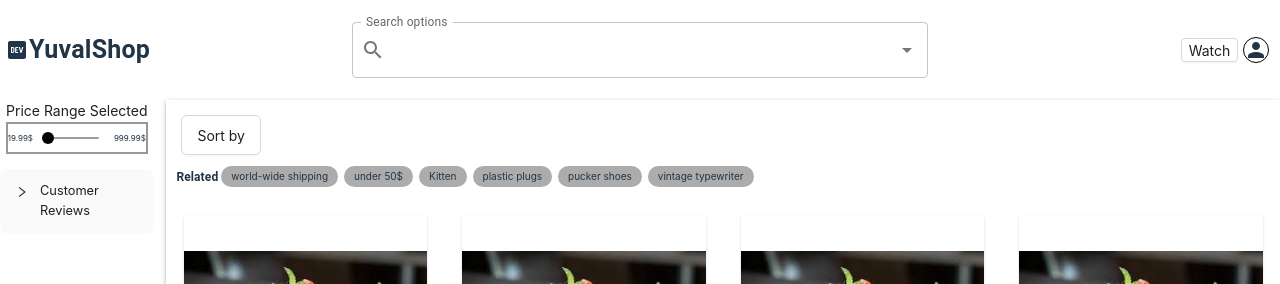
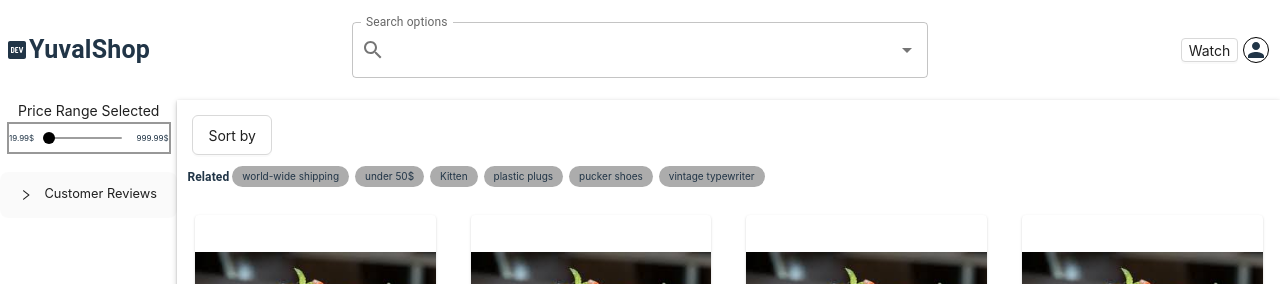
Before and after one commit to YuvalShvartsman/OnlineStore, a React (Vite) app: page / in a window 1280 px wide. Shown: the top 284 px of the page. Built offline with nearby package versions, Linux system fonts and the light colour scheme.

Commit message:
added a watch-list modal for tracking all of the items that were chosen

```diff
--- a/src/App.tsx
+++ b/src/App.tsx
@@ -1,7 +1,15 @@
 import MainPage from "./components/mainPage/MainPage";
+import EcommerceItemsProvider from "./providers/EcommerceItemsProvider";
+import WatchItemsProvider from "./providers/WatchItemsProvider";
 
 function App() {
-  return <MainPage />;
+  return (
+    <EcommerceItemsProvider>
+      <WatchItemsProvider>
+        <MainPage />
+      </WatchItemsProvider>
+    </EcommerceItemsProvider>
+  );
 }
 
 export default App;
--- a/src/components/mainPage/MainPage.css
+++ b/src/components/mainPage/MainPage.css
@@ -0,0 +1,5 @@
+.ShopAndSidebar {
+  display: flex;
+  width: 100%;
+  flex-direction: row;
+}
--- a/src/components/mainPage/MainPage.tsx
+++ b/src/components/mainPage/MainPage.tsx
@@ -1,15 +1,23 @@
-import EcommerceItemsProvider from "../../providers/EcommerceItemsProvider";
+import { useContext } from "react";
+
+import "./MainPage.css";
+
 import Navbar from "../navbar/Navbar";
 import ShopItems from "../shopItems/ShopItems";
 import Sidebar from "../sidebar/Sidebar";
+import EcommerceItemsContext from "../../context/EcommerceItemsContext";
 
 function MainPage() {
+  const { filteredEcommerceItems } = useContext(EcommerceItemsContext);
+
   return (
-    <EcommerceItemsProvider>
+    <>
       <Navbar />
-      <ShopItems />
-      <Sidebar />
-    </EcommerceItemsProvider>
+      <div className="ShopAndSidebar">
+        <Sidebar />
+        <ShopItems items={filteredEcommerceItems} />
+      </div>
+    </>
   );
 }
 
--- a/src/components/navbar/Navbar.tsx
+++ b/src/components/navbar/Navbar.tsx
@@ -9,10 +9,15 @@ import {
 
 import { LogoDev, Person, Search } from "@mui/icons-material";
 import { Button } from "antd";
-import { BaseSyntheticEvent, useContext } from "react";
+import { BaseSyntheticEvent, useContext, useState } from "react";
 import EcommerceItemsContext from "../../context/EcommerceItemsContext";
+import WatchModal from "../watchModal/WatchModal";
 
 function Navbar() {
+  const [open, setOpen] = useState(false);
+
+  const handleClose = () => setOpen(false);
+
   const { setValueToFilter, ecommerceItems } = useContext(
     EcommerceItemsContext
   );
@@ -20,6 +25,7 @@ function Navbar() {
 
   return (
     <div className="Navbar">
+      <WatchModal open={open} handleClose={handleClose} />
       <div className="LogoAndName">
         <LogoDev />
         <Typography fontSize={25} fontWeight={600}>
@@ -59,7 +65,9 @@ function Navbar() {
         />
       </div>
       <div className="UserAndWatch">
-        <Button size="small">Watch</Button>
+        <Button size="small" onClick={() => setOpen(true)}>
+          Watch
+        </Button>
         <Person className="PersonIcon" />
       </div>
     </div>
--- a/src/components/shopItems/ShopItems.css
+++ b/src/components/shopItems/ShopItems.css
@@ -1,8 +1,8 @@
 .Items {
-  position: absolute;
+  align-self: center !important;
   flex-grow: 1;
   justify-content: center;
   width: 87% !important;
-  right: 0;
+  min-width: 800px;
   box-shadow: 0 1px 2px 0 rgba(0, 0, 0, 0.2), 0 2px 6px 0 rgba(0, 0, 0, 0.19);
 }
--- a/src/components/shopItems/ShopItems.tsx
+++ b/src/components/shopItems/ShopItems.tsx
@@ -1,25 +1,26 @@
 import "./ShopItems.css";
 
 import { useContext } from "react";
-
-import { EcommerceItem } from "../../types/EcommerceItems";
 
 import Item from "./item/Item";
 
 import { Grid } from "@mui/material";
 
 import Filters from "./filters/Filters";
-import EcommerceItemsContext from "../../context/EcommerceItemsContext";
+import { EcommerceItem } from "../../types/EcommerceItems";
 
-function ShopItems() {
-  const { filteredEcommerceItems } = useContext(EcommerceItemsContext);
+type ShopItemsProps = {
+  items: EcommerceItem[];
+};
 
+function ShopItems({ items }: ShopItemsProps) {
   return (
     <Grid container className="Items">
       <Filters />
-      {filteredEcommerceItems.map((item) => (
-        <Item item={item} key={item.id} />
-      ))}
+      {items.length > 0
+        ? items.map((item) => <Item item={item} key={item.id} />)
+        : "No items in this list"}
+      {}
     </Grid>
   );
 }
--- a/src/components/shopItems/item/Item.tsx
+++ b/src/components/shopItems/item/Item.tsx
@@ -7,12 +7,16 @@ import { EcommerceItem } from "../../../types/EcommerceItems";
 import NoImage from "/images.jpg";
 import { Card, Grid, Typography } from "@mui/material";
 import ReviewStars from "../../reviewStars/ReviewStars";
+import { useContext } from "react";
+import WatchItemsContext from "../../../context/WatchItemsContext";
 
 type ItemProps = {
   item: EcommerceItem;
 };
 
 function Item({ item }: ItemProps) {
+  const { setEcommerceWatchItems, ecommerceWatchItems } =
+    useContext(WatchItemsContext);
   return (
     <Grid item xs={12} sm={6} md="auto" lg={3} key={item.id} className="Item">
       <Card className="ItemContent">
@@ -35,7 +39,14 @@ function Item({ item }: ItemProps) {
         </div>
         <div className="ReviewAndWatchBTN">
           <ReviewStars numberOfStars={item.review} />
-          <Button className="WatchBTN">Watch</Button>
+          <Button
+            className="WatchBTN"
+            onClick={() =>
+              setEcommerceWatchItems([...ecommerceWatchItems, item])
+            }
+          >
+            Watch
+          </Button>
         </div>
       </Card>
     </Grid>
--- a/src/components/sidebar/Sidebar.css
+++ b/src/components/sidebar/Sidebar.css
@@ -1,6 +1,4 @@
 .Sidebar {
-  position: absolute;
-  left: 0;
-  width: 12%;
+  width: 14% !important;
   height: 100%;
 }
--- /dev/null
+++ b/src/components/watchModal/WatchModal.css
@@ -0,0 +1,11 @@
+.WatchModal {
+  display: flex;
+  justify-content: center;
+  width: fit-content !important;
+  height: fit-content !important;
+  background-color: white !important;
+}
+.ant-modal-body {
+  display: flex;
+  justify-content: center;
+}
--- /dev/null
+++ b/src/components/watchModal/WatchModal.tsx
@@ -0,0 +1,29 @@
+import "./WatchModal.css";
+
+import ShopItems from "../shopItems/ShopItems";
+import { useContext } from "react";
+import { Modal } from "antd";
+import WatchItemsContext from "../../context/WatchItemsContext";
+
+type WatchModalProps = {
+  open: boolean;
+  handleClose: () => void;
+};
+
+function WatchModal({ handleClose, open }: WatchModalProps) {
+  const { ecommerceWatchItems } = useContext(WatchItemsContext);
+
+  return (
+    <Modal
+      open={open}
+      onClose={handleClose}
+      onCancel={handleClose}
+      onOk={handleClose}
+      className="WatchModal"
+      title="Those are the items you've added to your watch list:"
+      children={<ShopItems items={ecommerceWatchItems} />}
+    ></Modal>
+  );
+}
+
+export default WatchModal;
--- /dev/null
+++ b/src/context/WatchItemsContext.ts
@@ -0,0 +1,18 @@
+import { createContext } from "react";
+
+import { EcommerceItem } from "../types/EcommerceItems";
+
+type WatchItemsContextProps = {
+  ecommerceWatchItems: EcommerceItem[];
+  setEcommerceWatchItems: React.Dispatch<React.SetStateAction<EcommerceItem[]>>;
+};
+
+const initialContextValue = {
+  ecommerceWatchItems: [],
+  setEcommerceWatchItems: () => {},
+};
+
+const WatchItemsContext =
+  createContext<WatchItemsContextProps>(initialContextValue);
+
+export default WatchItemsContext;
--- /dev/null
+++ b/src/providers/WatchItemsProvider.tsx
@@ -0,0 +1,27 @@
+import { ReactNode, useState } from "react";
+
+import { EcommerceItem } from "../types/EcommerceItems";
+import WatchItemsContext from "../context/WatchItemsContext";
+
+export const WatchItemsContextProvider = ({
+  children,
+}: {
+  children: Readonly<ReactNode>;
+}) => {
+  const [ecommerceWatchItems, setEcommerceWatchItems] = useState<
+    EcommerceItem[]
+  >([]);
+
+  return (
+    <WatchItemsContext.Provider
+      value={{
+        ecommerceWatchItems,
+        setEcommerceWatchItems,
+      }}
+    >
+      {children}
+    </WatchItemsContext.Provider>
+  );
+};
+
+export default WatchItemsContextProvider;
```
